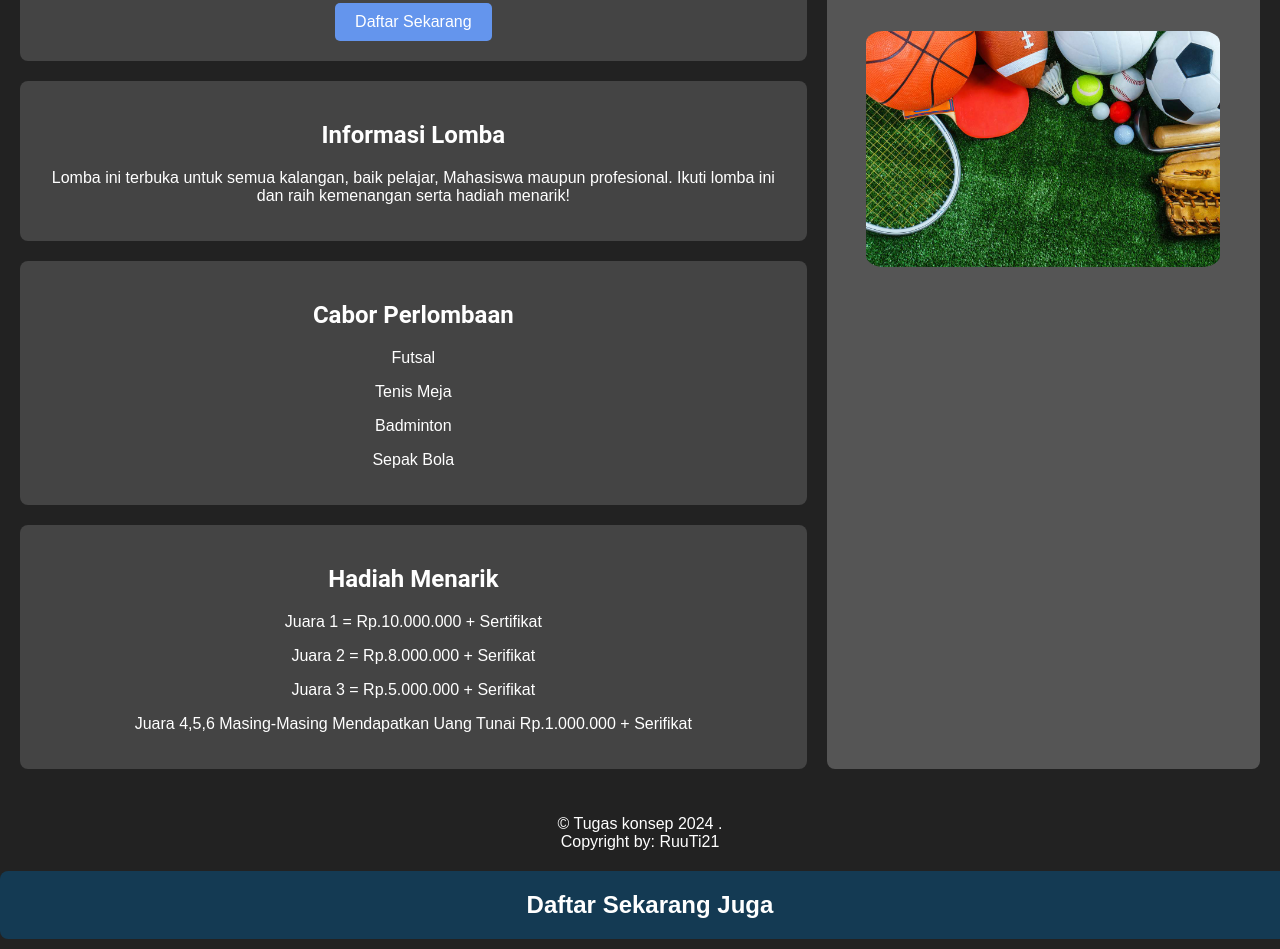
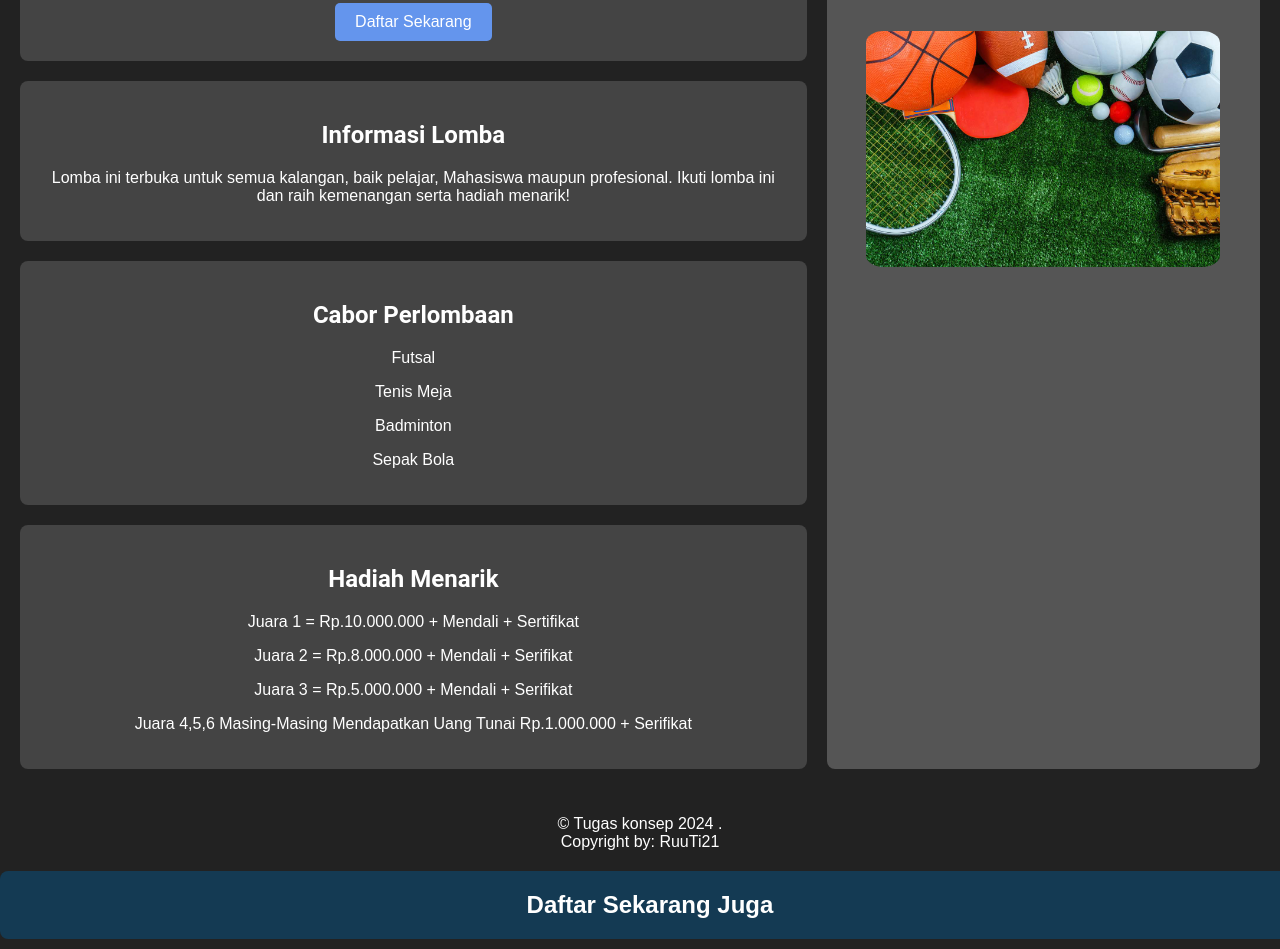
Before and after one commit to Syahruriski97/konsep1, a plain HTML site: page index.html in a window 1280 px wide. Shown: the part 364-1313 px from the top of the page. Drawn offline with Linux system fonts and the light colour scheme.

Commit message:
Update index.html

```diff
--- a/index.html
+++ b/index.html
@@ -81,9 +81,9 @@
                 </article>
                 <article>
                     <h2>Hadiah Menarik</h2>
-                    <p>Juara 1 = Rp.10.000.000 + Sertifikat</p>
-                    <p>Juara 2 = Rp.8.000.000 + Serifikat</p>
-                    <p>Juara 3 = Rp.5.000.000 + Serifikat</p>
+                    <p>Juara 1 = Rp.10.000.000 + Mendali + Sertifikat</p>
+                    <p>Juara 2 = Rp.8.000.000 + Mendali + Serifikat</p>
+                    <p>Juara 3 = Rp.5.000.000 + Mendali + Serifikat</p>
                     <p>Juara 4,5,6 Masing-Masing Mendapatkan Uang Tunai Rp.1.000.000 + Serifikat</p>
                 </article>
             </div>
```
